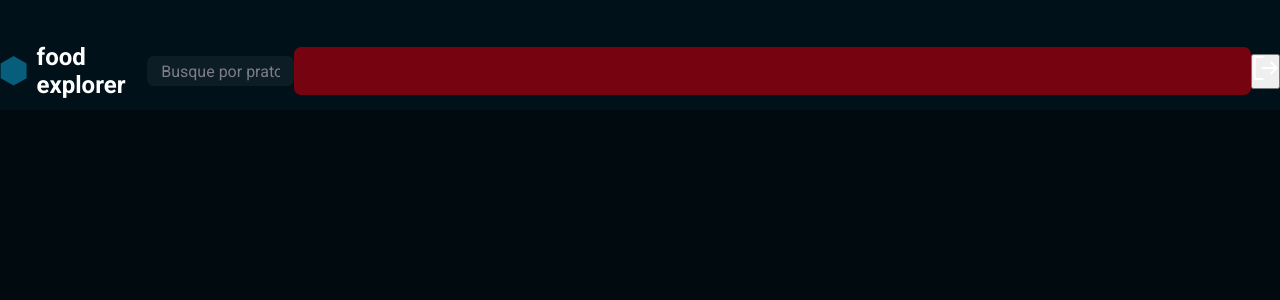
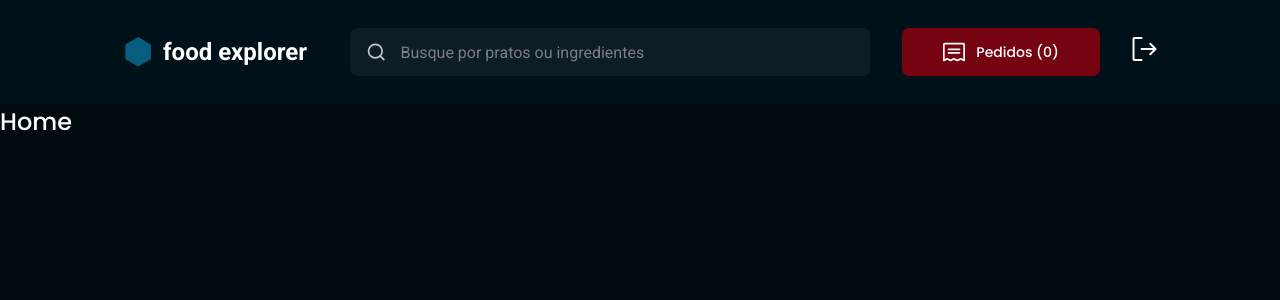
Before and after one commit to dionedev/Food_Explorer_FrontEnd, a React (Vite) app: page / in a window 1280 px wide. Shown: the top 300 px of the page. Built offline with nearby package versions, Linux system fonts and the light colour scheme.

Commit message:
feat: header component

```diff
--- a/package.json
+++ b/package.json
@@ -11,7 +11,7 @@
   "dependencies": {
     "react": "^18.2.0",
     "react-dom": "^18.2.0",
-    "react-icons": "^4.7.1",
+    "react-icons": "^4.8.0",
     "styled-components": "^5.3.6"
   },
   "devDependencies": {
--- a/src/components/Header/index.jsx
+++ b/src/components/Header/index.jsx
@@ -1,43 +1,59 @@
 import ReceiptIcon from "../../assets/Icons/Receipt.svg"
 import SignOutIcon from "../../assets/Icons/SignOut.svg"
+import LogoImage from "../../assets/Icons/Polygon.svg"
 import MenuIcon from "../../assets/Icons/Menu.svg"
-import { Logo } from "../Logo"
-import { Button } from "../Button"
+import { FiSearch } from "react-icons/fi"
 import {
   Container,
   MobileContent,
   DesktopContent,
-  CustomInput
+  CustomLogo,
+  OrderButton,
+  Search,
+  SignOut,
+  MenuButton,
+  ReceiptButton
 } from "./styles"
 
 export function Header() {
   return(
     <Container>
       <MobileContent>
-        <button type="button">
+        <MenuButton type="button">
           <img src={MenuIcon} alt="ícone do menu" />
-        </button>
+        </MenuButton>
 
-        <Logo/>
+        {/* <Logo/> */}
 
-        <button type="button">
+        <CustomLogo>
+          <img src={LogoImage} alt="logo em texto escrito food explorer" />
+          <h1>food explorer</h1>
+        </CustomLogo>
+
+        <ReceiptButton type="button">
           <img src={ReceiptIcon} alt="ícone de recibo" />
-        </button>
+        </ReceiptButton>
       </MobileContent>
 
       <DesktopContent>
-        <Logo className="input-search" />
+        <CustomLogo>
+          <img src={LogoImage} alt="logo em texto escrito food explorer" />
+          <h1>food explorer</h1>
+        </CustomLogo>
 
-        <CustomInput
-          type="text"
+        <Search
           placeholder="Busque por pratos ou ingredientes"
+          icon={FiSearch}
         />
 
-        <Button type="button" title="Pedidos" />
+        <OrderButton>
+          <img src={ReceiptIcon} alt="ícone de recibo" />
+          Pedidos (0)
+        </OrderButton>
 
-        <button type="button">
+        <SignOut type="button">
           <img src={SignOutIcon} alt="ícone para sair da aplicação" />
-        </button>
+        </SignOut>
       </DesktopContent>
     </Container>
   )
--- a/src/components/Header/styles.js
+++ b/src/components/Header/styles.js
@@ -1,15 +1,19 @@
 import styled from "styled-components";
-import { Input } from "../Input";
+import { Button } from "../Button";
+import { Input } from "../Input"
 
 export const Container = styled.header`
   grid-area: header;
   width: 100%;
-  height: 11rem;
+  height: 10.4rem;
   background-color: ${({ theme }) => theme.colors.dark_700};
   display: flex;
   flex-direction: row;
-  padding: 6.4rem 0 3.2rem;
+  padding: 2rem;
 
+  @media (min-width: 768px) {
+    padding: 0 12.3rem;
+  }
 `
 
 export const MobileContent = styled.section`
@@ -17,32 +21,6 @@ export const MobileContent = styled.section`
   display: flex;
   justify-content: space-around;
   align-items: center;
-
-  // Ícones menu e recibo
-  > button {
-    background: transparent;
-    border: none;
-
-    img {
-      width: 2.6rem;
-      height: 2.2rem;
-    }
-  }
-
-  // Logo Mobile
-  > div {
-    width: 27.8rem;
-    height: 2.6rem;
-
-    img {
-      width: 2.4rem;
-      height: 2.4rem;
-    }
-
-    h1 {
-      font-size: 2.4rem;
-    }
-  }
 
   @media (min-width: 768px) {
     display: none;
@@ -55,28 +33,81 @@ export const DesktopContent = styled.section`
   justify-content: center;
   align-items: center;
 
-  // Logo Desktop
-  > div {
-    width: 19.7rem;
-    height: 3rem;
-
-    img {
-      width: 3rem;
-      height: 3rem;
-    }
-
-    h1 {
-      font-size: 2.4rem;
-    }
-  }
-
   @media (max-width: 767px) {
     display: none;
   }
 `
 
-export const CustomInput = styled(Input)`
-  div {
-    background-color: red;
+export const MenuButton = styled.button`
+  background: transparent;
+  border: none;
+
+  > img {
+    width: 2.6rem;
+    height: 2.2rem;
   }
 `
+
+export const ReceiptButton = styled.button`
+  background: transparent;
+  border: none;
+
+  > img {
+    width: 2.6rem;
+    height: 2.2rem;
+  }
+`
+
+export const CustomLogo = styled.div`
+  width: 12.8rem;
+  display: flex;
+  justify-content: center;
+  align-items: center;
+  gap: 1rem;
+
+  > img {
+    width: 3rem;
+    height: 3rem;
+  }
+
+  > h1 {
+    font-size: 2.4rem;
+    white-space: nowrap;
+  }
+
+  @media (min-width: 767px) {
+    width: 19.7rem;
+    margin-right: 4.3rem;
+
+    > h1 {
+      white-space: nowrap;
+    }
+  }
+`
+
+export const Search = styled(Input)`
+  width: 58rem;
+  min-width: 25rem;
+  margin-right: 3.2rem;
+`
+
+export const OrderButton = styled(Button)`
+  width: 21.6rem;
+  display: flex;
+  align-items: center;
+  justify-content: center;
+  gap: 1.1rem;
+  margin-right: 3.2rem;
+  white-space: nowrap;
+  padding: 2rem;
+
+  > img {
+    width: 2.2rem;
+    height: 2.2rem;
+  }
+`
+
+export const SignOut = styled.button`
+  background: none;
+  border: none;
+`
--- a/src/main.jsx
+++ b/src/main.jsx
@@ -3,14 +3,13 @@ import ReactDOM from 'react-dom/client'
 import { ThemeProvider } from 'styled-components'
 import theme from './styles/theme'
 import GlobalStyle from './styles/global'
-// import { Home } from './pages/Home'
-import { Header } from './components/Header'
+import { Home } from "./pages/Home"
 
 ReactDOM.createRoot(document.getElementById('root')).render(
   <React.StrictMode>
     <ThemeProvider theme={theme}>
       <GlobalStyle />
-      <Header />
+      <Home />
     </ThemeProvider>
   </React.StrictMode>,
 )
--- a/src/pages/Home/index.jsx
+++ b/src/pages/Home/index.jsx
@@ -1,5 +1,13 @@
+import { FiSearch } from "react-icons/fi";
+import { Header } from "../../components/Header";
+import { Input } from "../../components/Input";
+
 export function Home() {
   return(
-    <h1>Home</h1>
+    <>
+      <Header />
+
+      <h2>Home</h2>
+    </>
   )
 }
```
Also changed, not shown: 1 other file (tests, documents, lock files or other folders).
